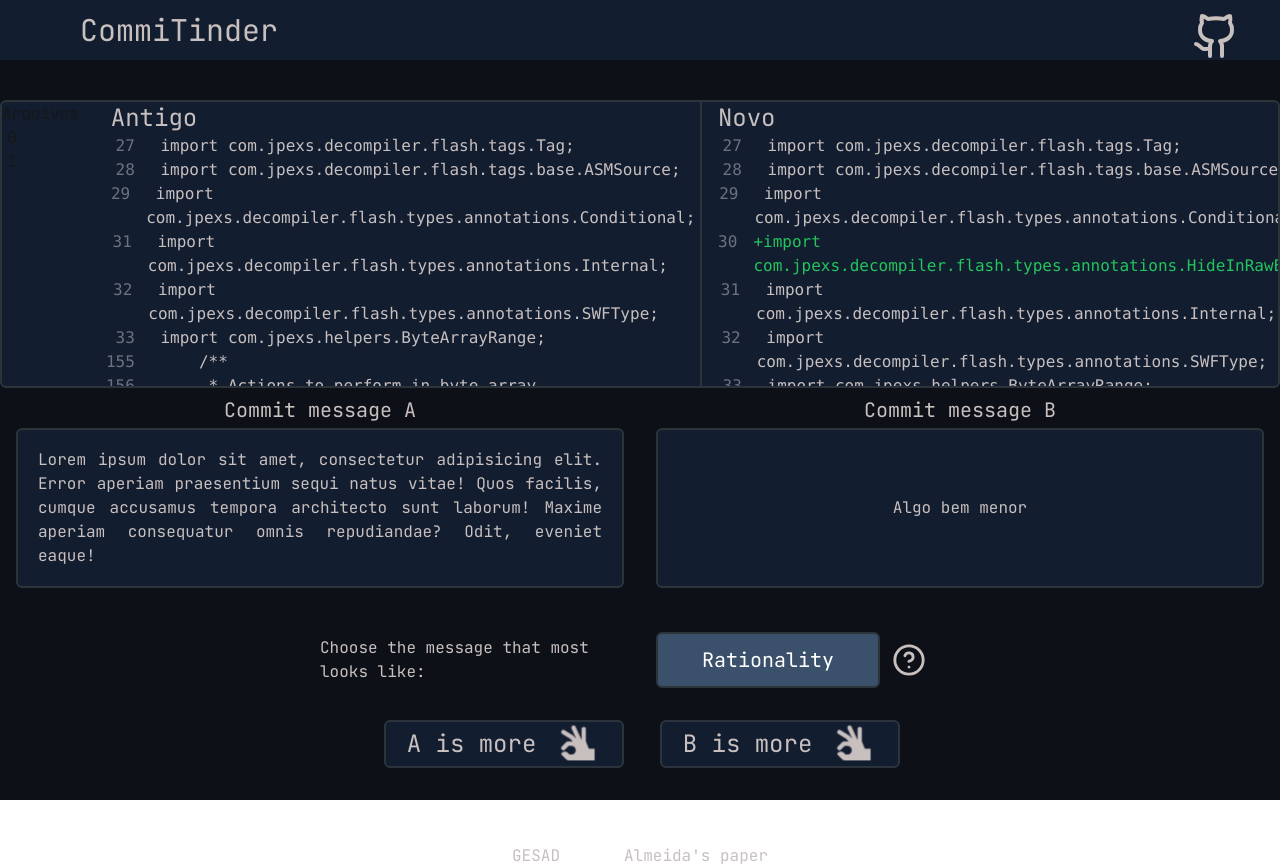
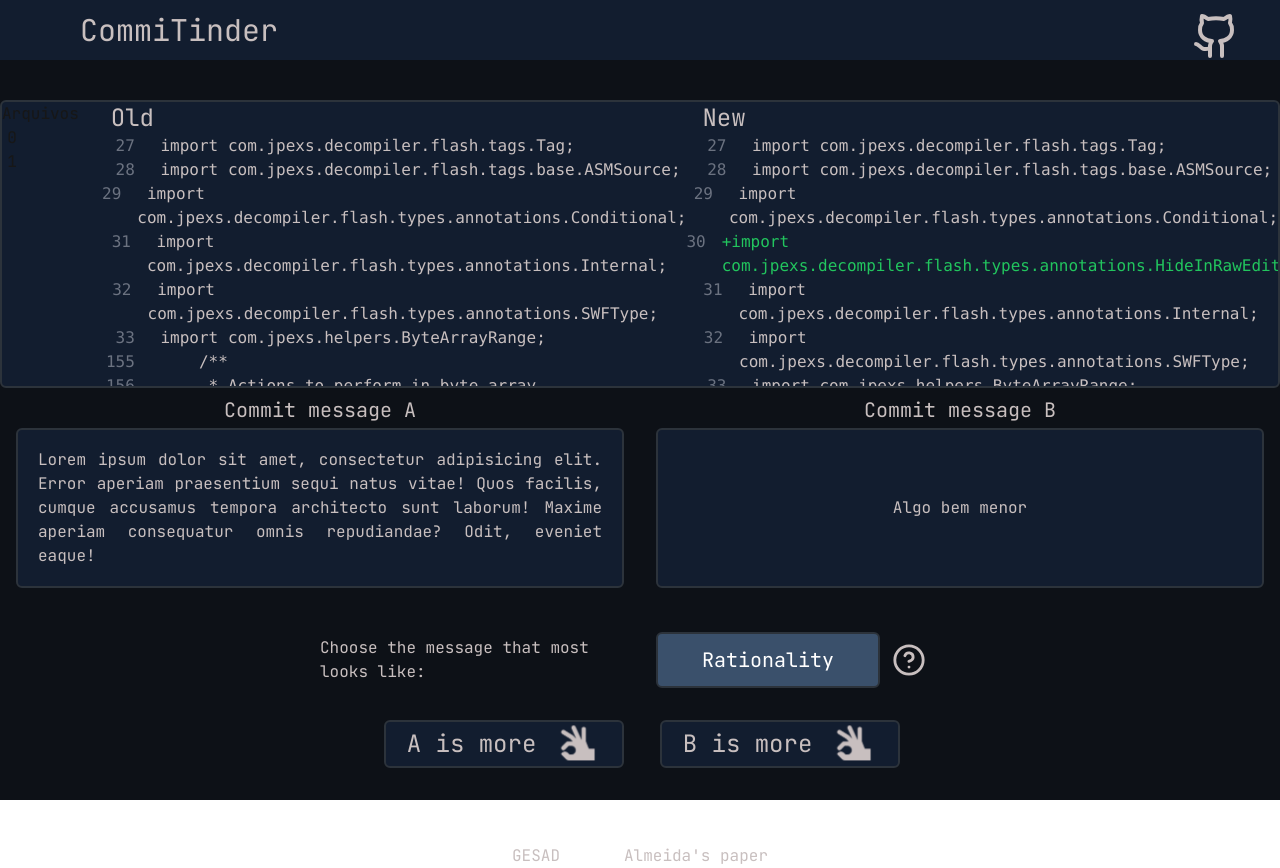
Before and after one commit to Fer-Matheus/CoMEHT-front, a Next.js app: page / in a window 1280 px wide. Shown: the top 868 px of the page. Built offline with nearby package versions, Linux system fonts and the light colour scheme.

Commit message:
Update ContentDiffView component to display diff content as flex

```diff
--- a/src/components/contentDiffView.tsx
+++ b/src/components/contentDiffView.tsx
@@ -6,17 +6,17 @@ type ContentViewerProps = {
 export function ContentDiffView({ diff }: ContentViewerProps) {
 
     if (!diff) return (
-        <div className='text-2xl flex items-center justify-center text-textColor'>Nenhum diff foi passado</div>
+        <div className='w-full mr-[5.5rem] text-2xl flex items-center justify-center text-textColor'>Choise one file</div>
     );
 
     function createView(newCode: boolean) {
 
         return (
-            <div className='w-full h-full text-textColor flex flex-col'>
-                <h1 className='text-2xl ml-4 border-r-2 border-borderItems'>
-                    {newCode ? 'Novo' : 'Antigo'}
+            <div className='w-1/2 h-full text-textColor flex flex-col'>
+                <h1 className='text-2xl ml-4 '>
+                    {newCode ? 'New' : 'Old'}
                 </h1>
-                <pre className="whitespace-pre-wrap h-screen border-r-2 border-borderItems">
+                <pre className="whitespace-pre-wrap h-screen ">
                     {diff.hunks.map((hunk: { lines: any[]; newStart: any; }, hunkIndex: React.Key | null | undefined) => (
                         <div key={hunkIndex}>
                             {hunk.lines.map((line, lineIndex) => {
@@ -32,8 +32,8 @@ export function ContentDiffView({ diff }: ContentViewerProps) {
                                     <div
                                         key={lineIndex}
                                         className={`flex space-x-4 ${lineColor}`}>
-                                        <span className="text-gray-500 w-10 text-right">{lineNumber}</span>
-                                        <span>{line}</span>
+                                        <p className="text-gray-500 w-10 text-right">{lineNumber}</p>
+                                        <p>{line}</p>
                                     </div>
                                 );
                             })}
@@ -45,7 +45,7 @@ export function ContentDiffView({ diff }: ContentViewerProps) {
     }
 
     return (
-        <div className='flex h-full overflow-scroll overflow-x-hidden ml-4'>
+        <div className='flex w-full h-full overflow-scroll overflow-x-hidden ml-4'>
             {createView(false)}
             {createView(true)}
         </div>
```
